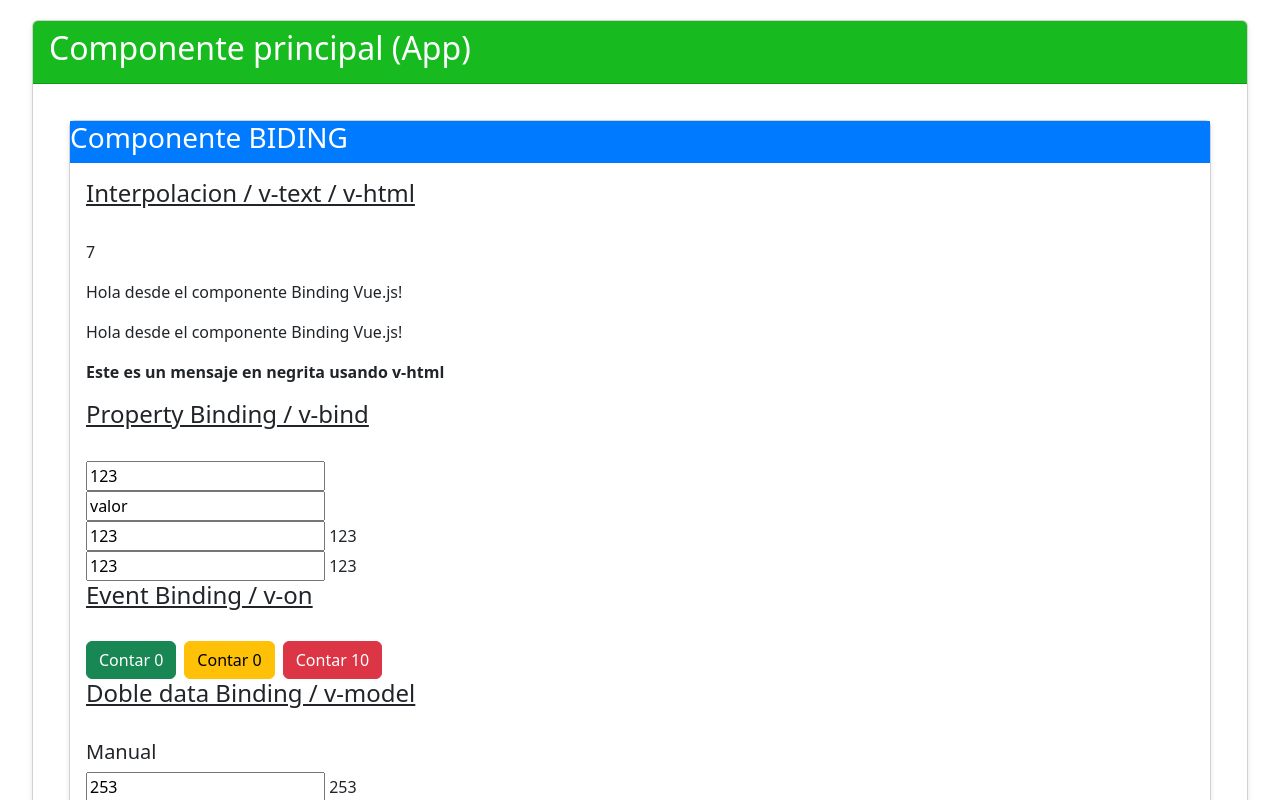
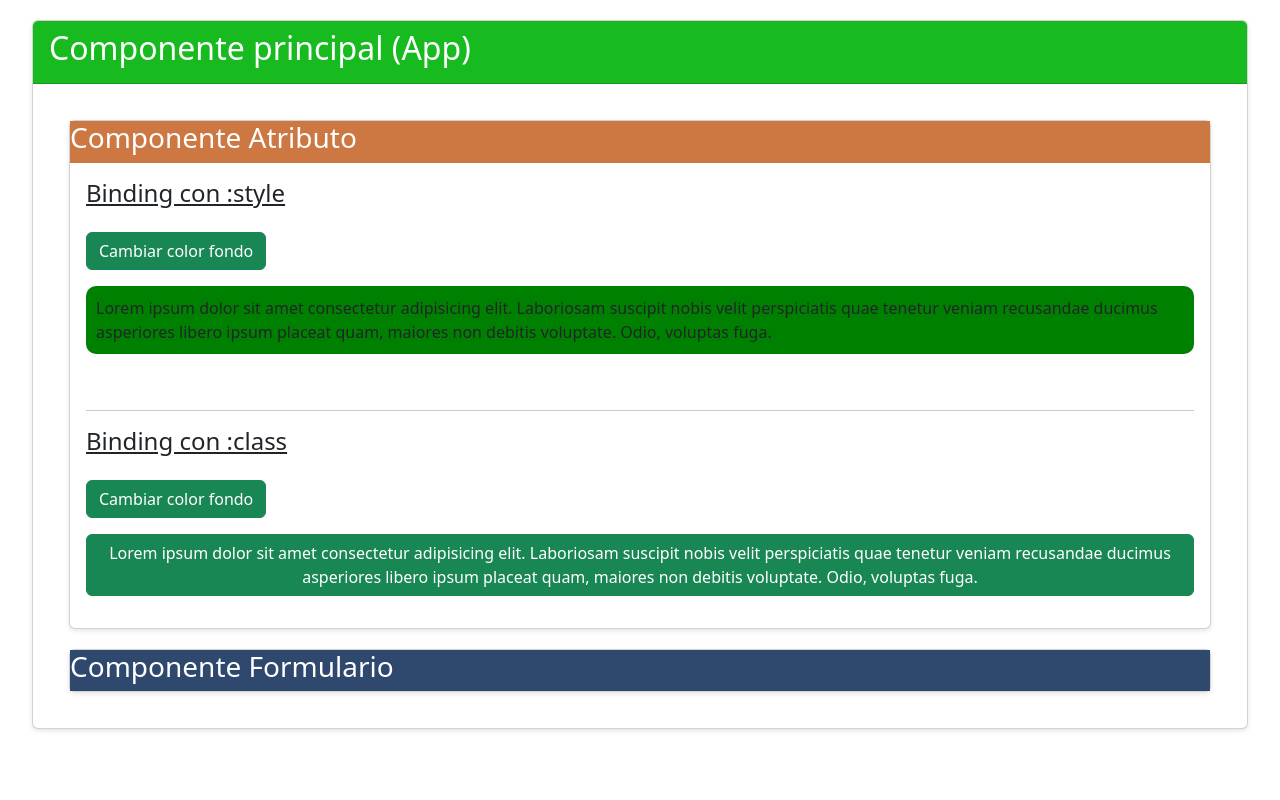
Before and after one commit to AgusBorgo/Proyecto-Vue-CLI, a Vue app: page / in a window 1280 px wide. Shown: the top 800 px of the page. Built offline with nearby package versions, Linux system fonts and the light colour scheme.

Commit message:
Atributos

```diff
--- a/src/App.vue
+++ b/src/App.vue
@@ -10,8 +10,8 @@
       <div class="card-body">
         <main>
           <!-- Uso del componente Binding -->
-          <Binding />
-          <Estructura />
+           <!-- <Binding /> -->
+           <!-- <Estructura /> -->
           <Atributos />
           <Formulario />
         </main>
--- a/src/components/Atributos.vue
+++ b/src/components/Atributos.vue
@@ -3,6 +3,31 @@
     <div class="card-hearder">
         <h3>Componente Atributo</h3>
     </div>
+
+    <div class="card-body">
+      <!-- :style -->
+      <h4><u>Binding con :style</u></h4>
+
+      <button class="btn btn-success my-3" @click="estado - !estado" > Cambiar color fondo</button>
+
+      <p :style="{'background-color': estado? 'green' : 'crimson', color: aliceblue, padding: '10px', 'border-radius': '10px',}">
+        Lorem ipsum dolor sit amet consectetur adipisicing elit. Laboriosam suscipit nobis velit perspiciatis quae tenetur veniam recusandae ducimus asperiores libero ipsum placeat quam, maiores non debitis voluptate. Odio, voluptas fuga.
+      </p>
+
+      <br>
+      <hr>
+      <!-- :class -->
+      <h4><u>Binding con :class</u></h4>
+
+      <button class="btn btn-success my-3" @click="estado2 = !estado2" > Cambiar color fondo</button>
+
+      <p :class="{btn: true, 'btn-success': estado2, 'btn-danger': !estado2}">
+        Lorem ipsum dolor sit amet consectetur adipisicing elit. Laboriosam suscipit nobis velit perspiciatis quae tenetur veniam recusandae ducimus asperiores libero ipsum placeat quam, maiores non debitis voluptate. Odio, voluptas fuga.
+      </p>
+
+    </div>
+
+
   </section>
 </template>
 
@@ -16,7 +41,8 @@ export default {
 
   data() {
     return {
-      // Variables reactivas
+      estado: true,
+      estado2: true,
     };
   },
 
```
